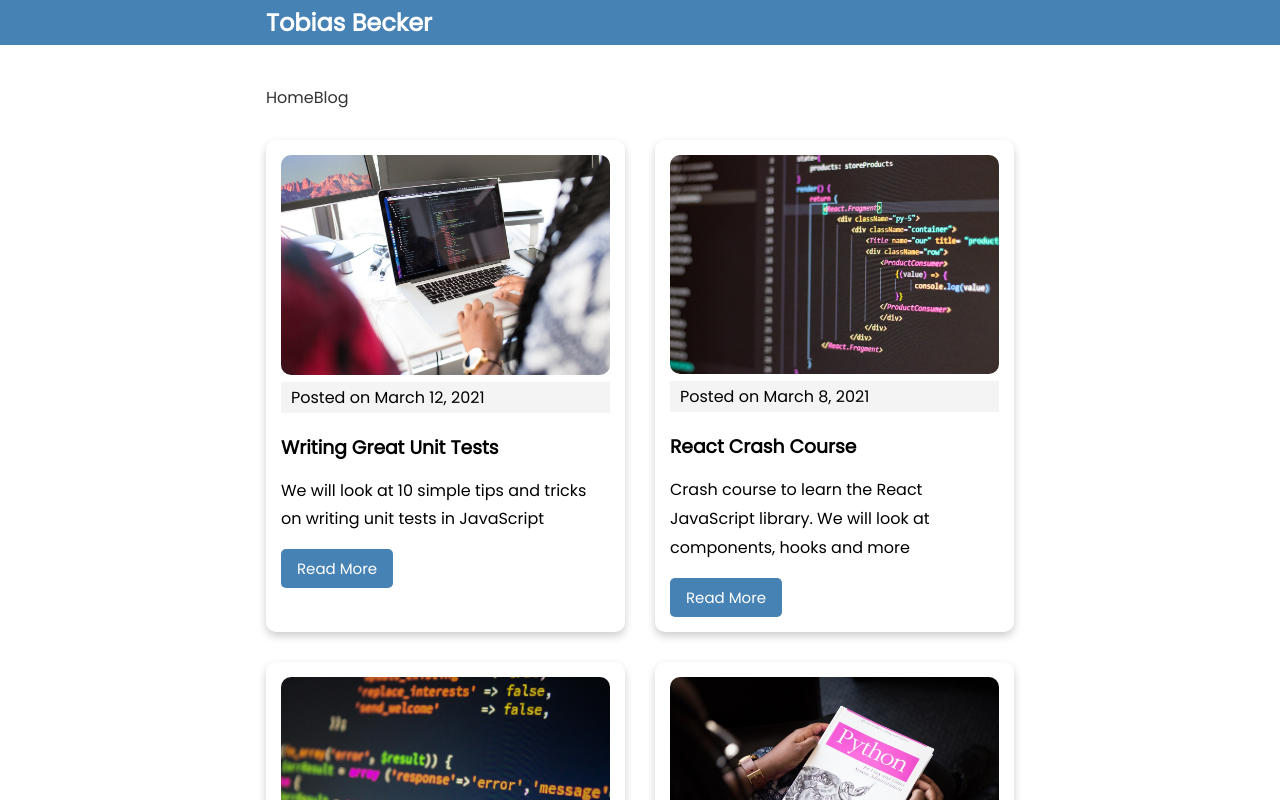
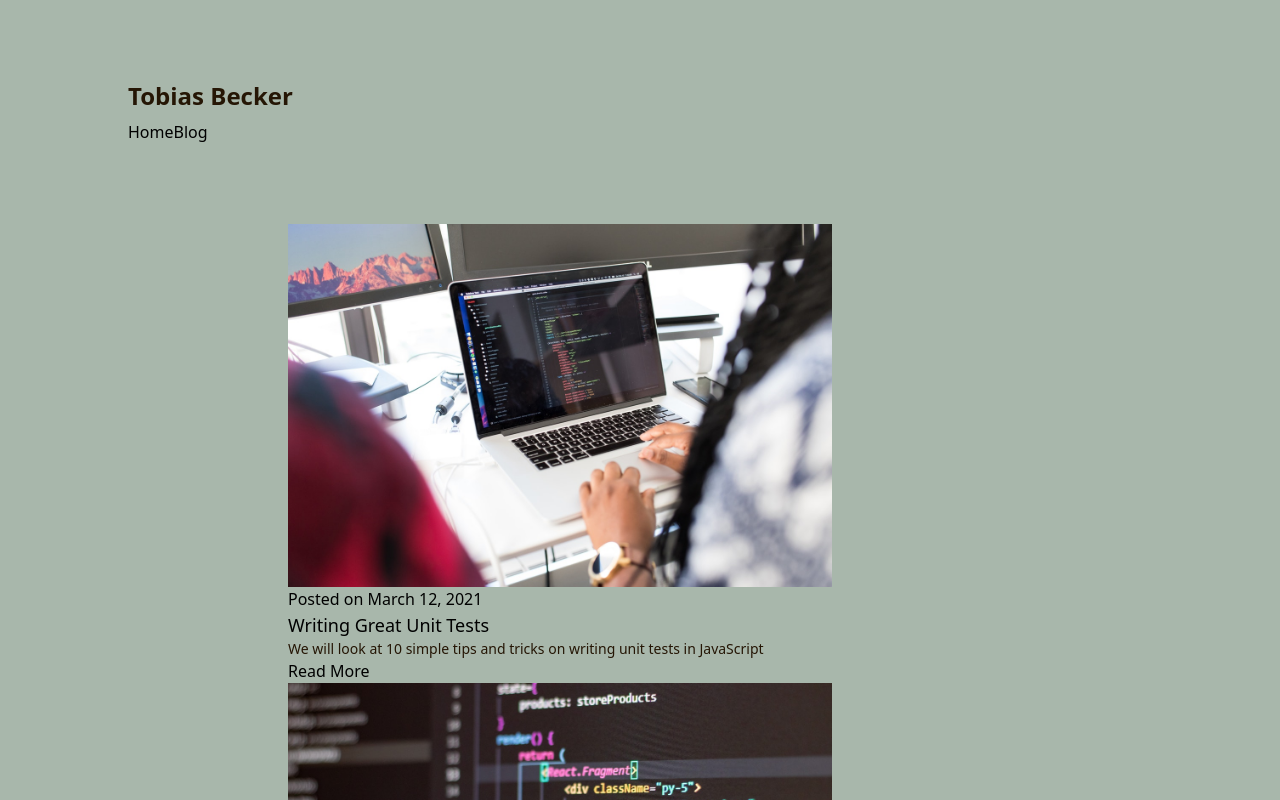
Before and after one commit to tobeck/tsbo, a Next.js app: page /blog in a window 1280 px wide. Shown: the top 800 px of the page. Built offline with nearby package versions, Linux system fonts and the light colour scheme.

Commit message:
Custom layout, colors, added socials bar

```diff
--- a/components/Layout.js
+++ b/components/Layout.js
@@ -1,11 +1,17 @@
 import Navbar from "./Navbar"
+import SocialsBar from "./SocialsBar"
 
 const Layout = ({children}) => {
     return (
-        <div className='content'>
-            <Navbar />
-            {children}
-        </div>
+        <body className='bg-ash'>
+            <div className='container mx-auto w-4/5 h-screen pt-20'>
+                    <Navbar />
+                <div className='flex flex-row h-4/5'>
+                    <div className='self-end'><SocialsBar /></div>
+                    <div className='ml-40 mt-20 mr-80'>{children}</div>
+                </div>
+            </div>
+        </body>
     )
 }
 
--- /dev/null
+++ b/components/SocialsBar.js
@@ -0,0 +1,20 @@
+import Link from 'next/link'
+import { FontAwesomeIcon } from '@fortawesome/react-fontawesome'
+
+export default function SocialsBar() {
+    return (
+        <nav>
+            <div className='flex flex-col place-item-end gap-4'>
+                <Link href='https://www.linkedin.com/in/tobias-becker-olsson-9a678252'>
+                    <a target='_blank'><FontAwesomeIcon icon={['fab', 'linkedin-in']} size='lg' /></a>
+                </Link>
+                <Link href='https://www.github.com/tobeck'>
+                    <a target='_blank'><FontAwesomeIcon icon={['fab', 'github']} size='lg' /></a>
+                </Link>
+                <Link href='https://www.instagram.com'>
+                    <a target='_blank'><FontAwesomeIcon icon={['fab', 'instagram']} size='lg' /></a>
+                </Link>
+            </div>
+        </nav>
+    )
+}
--- a/styles/globals.css
+++ b/styles/globals.css
@@ -1,119 +1,19 @@
-@import url('https://fonts.googleapis.com/css2?family=Poppins:wght@300;400&display=swap');
+@tailwind base;
 
-* {
-  box-sizing: border-box;
-  margin: 0;
-  padding: 0;
-}
+@layer base {
+    h1 {
+      @apply text-6xl font-black tracking-wide pb-4 text-white;
+    }
+    h2 {
+      @apply text-2xl font-bold pb-2 text-bistre;
+    }
+    h3 {
+      @apply text-lg;
+    }
+    p {
+      @apply text-sm text-bistre;
+    }
+  }
 
-body {
-  font-family: 'Poppins', sans-serif;
-}
-
-p {
-  margin: 15px 0;
-  line-height: 1.8;
-}
-
-a {
-  text-decoration: none;
-  color: #333;
-}
-
-img {
-  width: 100%;
-  border-radius: 10px;
-}
-
-header {
-  background: steelblue;
-  color: #fff;
-  padding: 5px;
-  margin-bottom: 40px;
-}
-
-header a {
-  color: #fff;
-}
-
-.container {
-  max-width: 768px;
-  margin: auto;
-  overflow: auto;
-  padding: 0 10px;
-}
-
-.btn {
-  display: inline-block;
-  background: steelblue;
-  color: #fff;
-  border: none;
-  padding: 8px 16px;
-  border-radius: 5px;
-  cursor: pointer;
-  text-decoration: none;
-  font-size: 15px;
-  font-family: inherit;
-}
-
-.btn:focus {
-  outline: none;
-}
-
-.btn:hover {
-  transform: scale(0.98);
-}
-
-.btn-back {
-  background: #f4f4f4;
-  color: #000;
-  margin-bottom: 20px;
-}
-
-.posts {
-  display: grid;
-  grid-template-columns: repeat(2, 1fr);
-  gap: 30px;
-  margin-top: 30px;
-}
-
-.card {
-  padding: 15px;
-  border-radius: 10px;
-  box-shadow: 0 4px 8px 0 rgba(0, 0, 0, 0.2);
-}
-
-.card-page {
-  padding: 15px 30px;
-}
-
-.post-title {
-  margin: 10px 0;
-}
-
-.post-date {
-  background: #f4f4f4;
-  margin-bottom: 20px;
-  padding: 3px 10px;
-}
-
-.post-body ul,
-ol {
-  font-size: 110%;
-  line-height: 2.3;
-  font-weight: bold;
-  margin: 10px 0;
-}
-
-.post-body pre {
-  background: #f4f4f4;
-  padding: 20px;
-  margin: 20px 0;
-  line-height: 2.3;
-}
-
-@media (max-width: 500px) {
-  .posts {
-    grid-template-columns: 1fr;
-  }
-}
+@tailwind components;
+@tailwind utilities;
--- a/tailwind.config.js
+++ b/tailwind.config.js
@@ -2,10 +2,15 @@ module.exports = {
   purge: ['./pages/**/*.{js,ts,jsx,tsx}', './components/**/*.{js,ts,jsx,tsx}'],
   darkMode: false, // or 'media' or 'class'
   theme: {
-    extend: {},
+    extend: {
+      colors: {
+        ash: '#A8B7AB',
+        bistre: '#251605'
+      }
+    },
   },
   variants: {
     extend: {},
   },
-  plugins: [],
+  plugins: ['@tailwindcss/typography'],
 }
```
